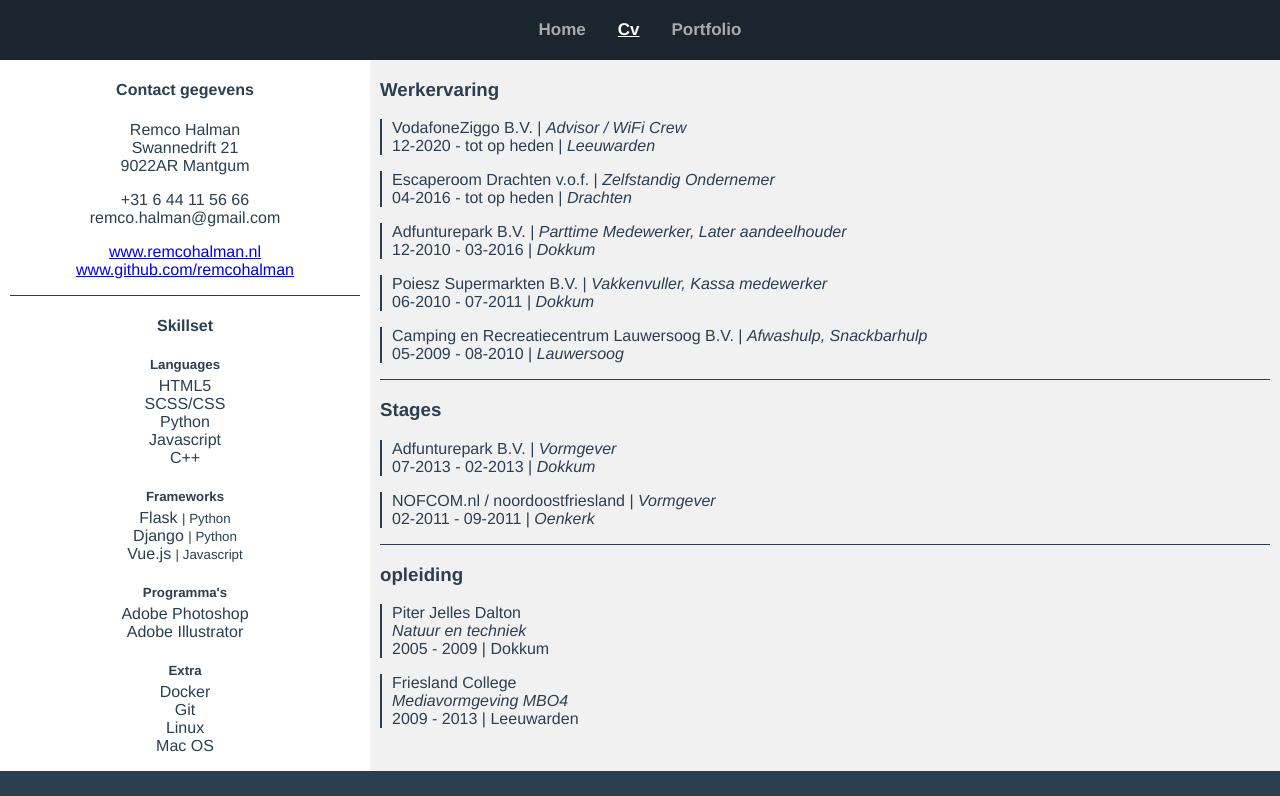
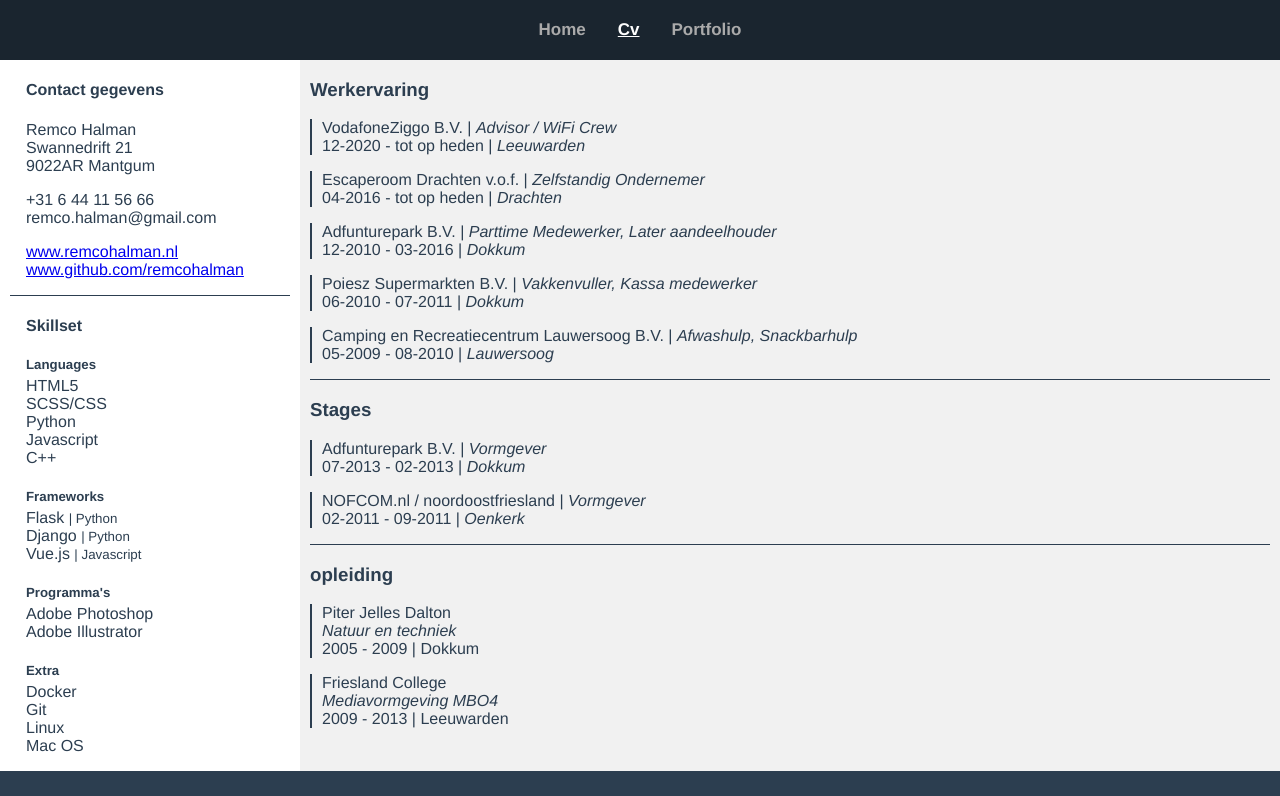
Before and after one commit to RemcoHalman/portfolio_website, a Vue app: page /cv in a window 1280 px wide. Shown: the top 796 px of the page. Built offline with nearby package versions, Linux system fonts and the light colour scheme.

Commit message:
Chore: Updated class and tweaked styling

```diff
--- a/src/views/Cv.vue
+++ b/src/views/Cv.vue
@@ -1,6 +1,7 @@
 <template>
   <div class="cv-flex">
     <div class="left-bar">
+      <div class="contact">
         <h4>Contact gegevens</h4>
         <p>
           Remco Halman <br />
@@ -29,6 +30,7 @@
             www.github.com/remcohalman
           </a>
         </p>
+      </div>
       <div class="skillset">
         <h4>Skillset</h4>
         <div class="languages">
@@ -130,9 +132,12 @@ export default {
   }
   .left-bar {
     flex-grow: 1;
-    max-width: 350px;
-    text-align: center;
+    max-width: 280px;
+    text-align: left;
     padding: 0 10px;
+    & > div {
+      padding: 0 1rem;
+    }
     .skillset {
       border-top: 1px solid;
       & > div {
```
Lines whose indentation alone changed are shown as unchanged.
